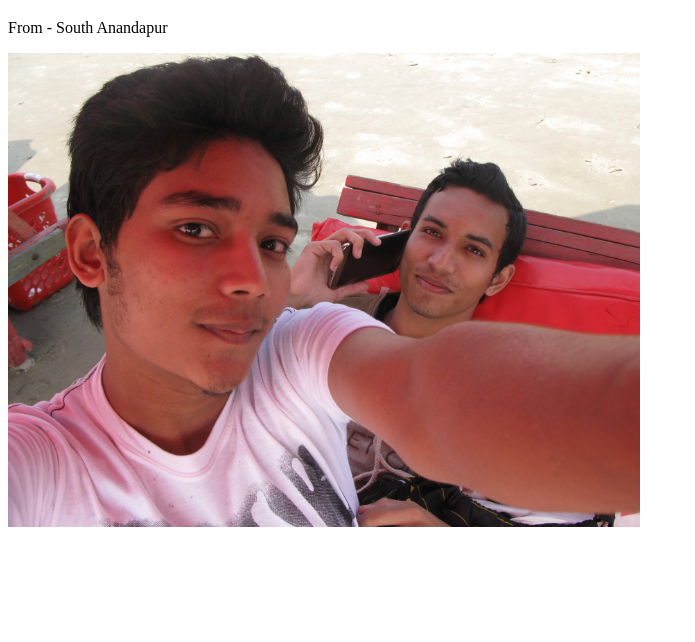
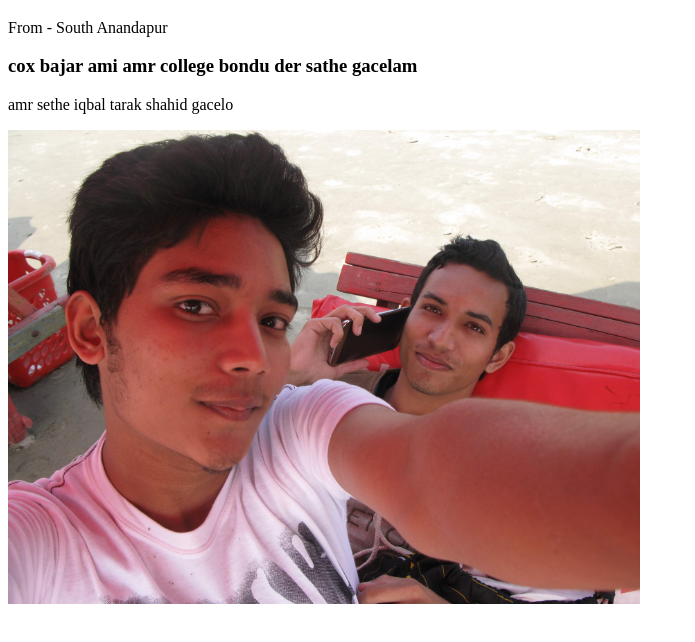
Before and after one commit to pk-asif/pk-asif, a plain HTML site: page index.html in a window 1280 px wide. Shown: the part 150-792 px from the top of the page, without its empty margins (0-695 px from the left). Drawn offline with Linux system fonts and the light colour scheme.

Commit message:
added some some code

```diff
--- a/index.html
+++ b/index.html
@@ -14,6 +14,9 @@
     <h3>im from bangladesh</h3>
     <h1> ASIF KHAN</h1>
     <p>From - South Anandapur</p>
+
+    <h3>cox bajar ami amr  college bondu der sathe gacelam </h3>
+    <p>amr sethe iqbal tarak shahid gacelo</p>
     <img src="cox bazar.JPG" alt="">
 
 </head>
```
